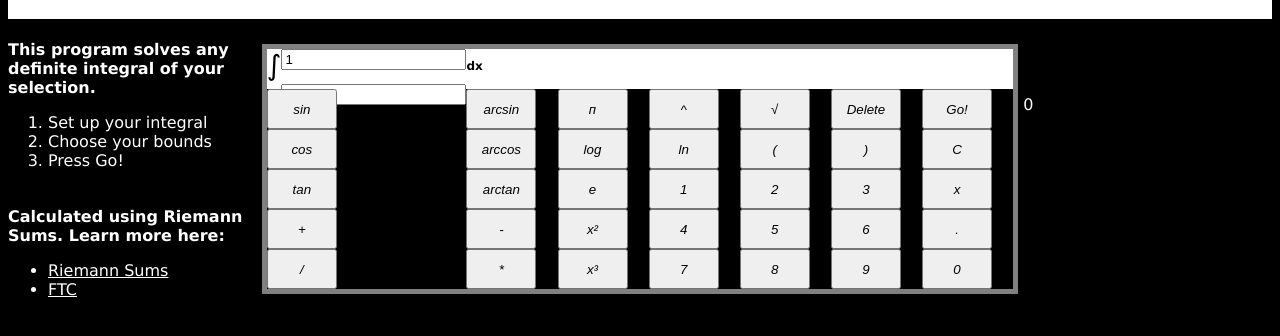
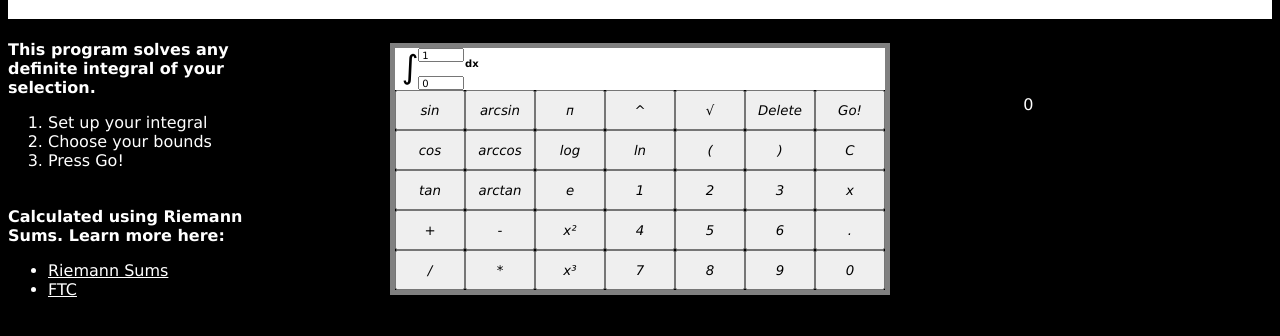
Before and after one commit to dantemazza/definite-integral-evaluator, a plain HTML site: page integral_eval.html in a window 1280 px wide. Shown: the part 70-406 px from the top of the page. Drawn offline with Linux system fonts and the light colour scheme.

Commit message:
Update style.css

```diff
--- a/style.css
+++ b/style.css
@@ -29,10 +29,10 @@ a{
 	background-color: white;
 	padding-top: 10px;
 
-	height: 30px;
+	height: 32px;
 	color:black;
 	grid-column:2/8;
-	font-size: 12;
+	font-size: 10;
 
 }
 
@@ -47,12 +47,12 @@ a{
 .intbox{
 	display: flex;
 	display: grid;
-	grid-template-columns: repeat(2, 1fr);
+	grid-template-columns: repeat(3, 1fr);
 	background-color: white;
 	color:black;
-	height: 40px;
+	height: 42px;
 	grid-column:1;
-	font-size: 14;
+	font-size: 14px;
 }
 
 .leftbox{
@@ -63,19 +63,17 @@ a{
 .ibL{
 	grid-column: 1;
 	grid-row: 1/4;
-	font-size: 28;
+	font-size: 32px;
 	justify-self: right;
 }
 
 .ubound{
-	grid-column: 2
+	grid-column: 2/4;
 	grid row: 1;
 }
 
 .lbound{
-	grid-column: 2
-	grid row: 3;
-	justify-self: bottom;
+	grid-column: 2/4;
 }
 
 .layout{
@@ -100,14 +98,27 @@ a{
 	grid-column: 2/5;
 	grid-row: 2/4;
 	justify-self: center;
+}
 
+.r2c5{
+	grid-column: 5;
+	grid-row: 2;
+	justify-self: left;
 }
 
 input[type=button]{
 	width:70px;
 	height: 40px;
-	font-type: verdana;
+	font-family: verdana;
 	font-style: italic;
+}
+
+input[type=text]{
+	width: 46px;
+	height: 14px;
+	font-family: verdana;
+	font-size: 10px;
+	display: flex;
 }
 
 .btn{
```
